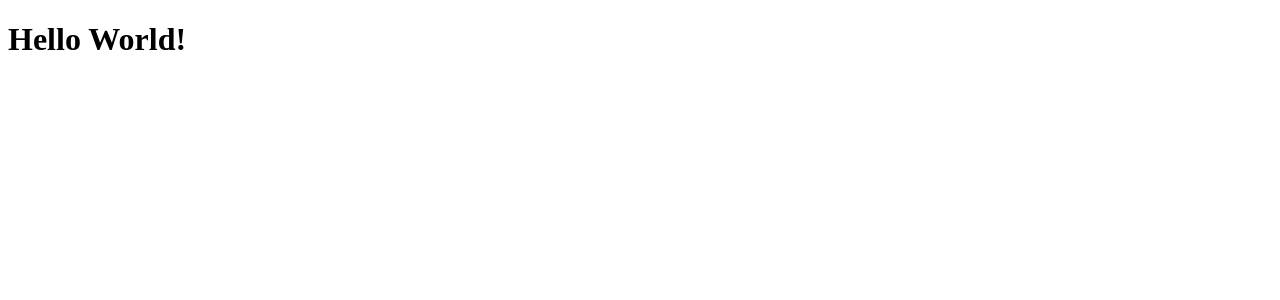
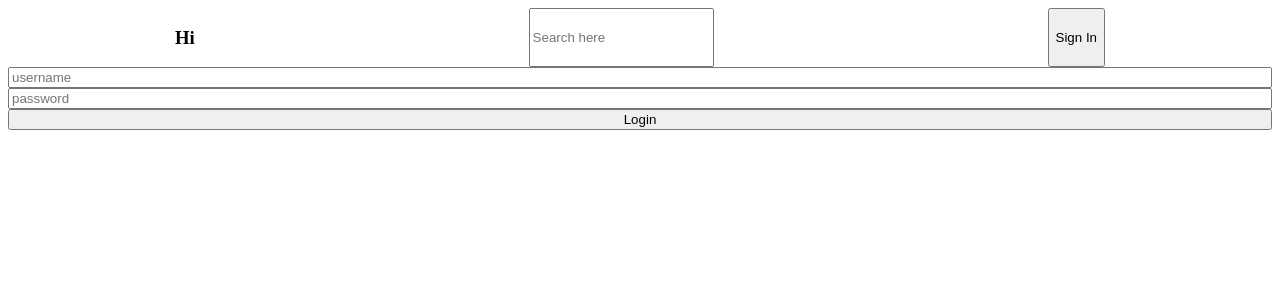
Before and after one commit to ConnectAcademy/class3, a React (Create React App) app: page / in a window 1280 px wide. Shown: the top 300 px of the page. Built offline with nearby package versions, Linux system fonts and the light colour scheme.

Commit message:
Some context basics

```diff
--- a/src/App.js
+++ b/src/App.js
@@ -1,9 +1,20 @@
-import React from 'react'
+import React, { useState, useContext } from "react";
+
+import { AuthContext } from "./store/AuthContext";
+import Header from "./components/Header";
+import Login from "./components/Login";
+import Profile from "./components/Profile";
 
 const App = () => {
+  const { user } = useContext(AuthContext);
+  console.log(user);
   return (
-    <h1>Hello World!</h1>
-  )
-}
+    <>
+      <Header />
+      {user && <Profile />}
+      {!user && <Login />}
+    </>
+  );
+};
 
-export default App
+export default App;
--- /dev/null
+++ b/src/components/Header.js
@@ -0,0 +1,25 @@
+import React, { useContext } from "react";
+
+import { AuthContext } from "../store/AuthContext";
+
+const Header = () => {
+  const { user, handleLogin } = useContext(AuthContext);
+  return (
+    <div
+      style={{
+        display: "flex",
+        flexDirection: "row",
+        justifyContent: "space-around",
+      }}
+    >
+      <h3>Hi</h3>
+      <input placeholder="Search here" />
+      {user && <h3>Hello {user}</h3>}
+      <button onClick={() => handleLogin(null)}>
+        Sign {user ? "Out" : "In"}
+      </button>
+    </div>
+  );
+};
+
+export default Header;
--- /dev/null
+++ b/src/components/Login.js
@@ -0,0 +1,24 @@
+import React, { useContext } from "react";
+
+import { AuthContext } from "../store/AuthContext";
+
+const Login = () => {
+  const { handleLogin } = useContext(AuthContext);
+  const onHandleLogin = (ev) => {
+    ev.preventDefault();
+    const { username } = ev.target;
+    handleLogin(username.value);
+  };
+  return (
+    <form
+      onSubmit={onHandleLogin}
+      style={{ display: "flex", flexDirection: "column" }}
+    >
+      <input placeholder="username" name="username" />
+      <input placeholder="password" type="password" name="password" />
+      <button>Login</button>
+    </form>
+  );
+};
+
+export default Login;
--- /dev/null
+++ b/src/components/Profile.js
@@ -0,0 +1,10 @@
+import React, { useContext } from "react";
+
+import { AuthContext } from "../store/AuthContext";
+
+const Profile = () => {
+  const { user } = useContext(AuthContext);
+  return <div>Username: {user}</div>;
+};
+
+export default Profile;
--- a/src/index.js
+++ b/src/index.js
@@ -1,6 +1,11 @@
 import ReactDOM from "react-dom/client";
 
 import App from "./App";
+import AuthContextProvider from "./store/AuthContext";
 
-const root = ReactDOM.createRoot(document.getElementById("root"))
-root.render(<App />)
+const root = ReactDOM.createRoot(document.getElementById("root"));
+root.render(
+  <AuthContextProvider>
+    <App />
+  </AuthContextProvider>
+);
--- /dev/null
+++ b/src/store/AuthContext.js
@@ -0,0 +1,23 @@
+import React, { createContext, useState } from "react";
+
+export const AuthContext = createContext({});
+
+const AuthContextProvider = (props) => {
+  const [user, setUser] = useState(null);
+
+  const handleLogin = (arg) => {
+    setUser(arg);
+  };
+  return (
+    <AuthContext.Provider
+      value={{
+        user,
+        handleLogin,
+      }}
+    >
+      {props.children}
+    </AuthContext.Provider>
+  );
+};
+
+export default AuthContextProvider;
```
